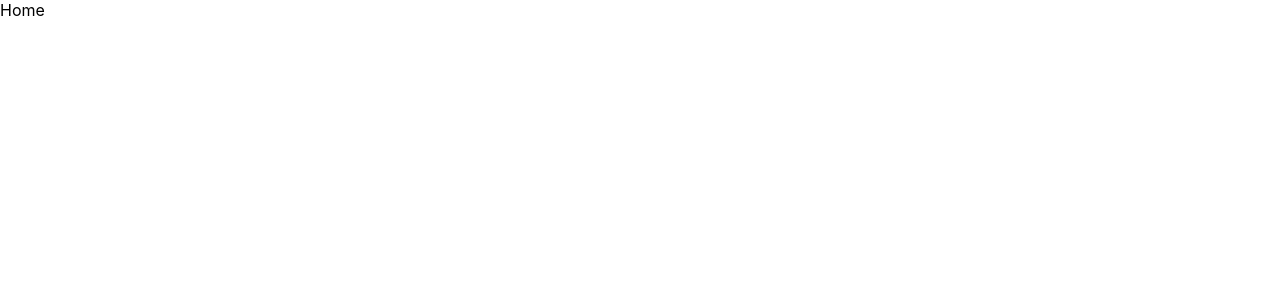
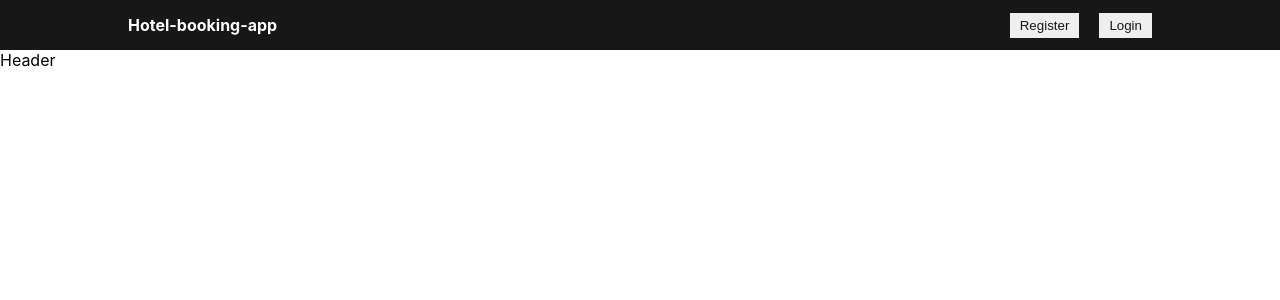
Before and after one commit to adeeb1488/hotel-booking-app, a React (Create React App) app in the folder client/: page / in a window 1280 px wide. Shown: the top 300 px of the page. Built offline with nearby package versions, Linux system fonts and the light colour scheme.

Commit message:
creating basic navbar design

```diff
--- /dev/null
+++ b/client/src/components/header/Header.jsx
@@ -0,0 +1,9 @@
+import React from 'react'
+import './Header.css'
+const Header = () => {
+  return (
+    <div className='header'>Header</div>
+  )
+}
+
+export default Header
--- /dev/null
+++ b/client/src/components/navbar/Navbar.css
@@ -0,0 +1,28 @@
+.navbar{
+    height: 50px;
+    display: flex;
+    justify-content: center;
+    background-color: #171717;
+}
+
+.navbarContainer{
+    width: 100%;
+    max-width: 1024px;
+    color: white;
+    display: flex;
+    align-items: center;
+    justify-content: space-between;
+}
+
+.logo{
+    font-weight: 700;
+
+}
+
+.navButton{
+    margin-left: 20px;
+    border: none;
+    padding: 5px 10px;
+    cursor: pointer;
+    color: #171717;
+}
--- /dev/null
+++ b/client/src/components/navbar/Navbar.jsx
@@ -0,0 +1,21 @@
+import React from 'react'
+import './Navbar.css'
+
+const Navbar = () => {
+  return (
+    <div className='navbar'>
+        <div className="navbarContainer">
+            <span className="logo">
+                Hotel-booking-app
+            </span>
+        <div className="navItems">
+            <button className="navButton">Register</button>
+            <button className="navButton">Login</button>
+        </div>
+        </div>
+
+    </div>
+  )
+}
+
+export default Navbar
--- a/client/src/pages/Home/Home.jsx
+++ b/client/src/pages/Home/Home.jsx
@@ -1,8 +1,13 @@
 import React from 'react'
+import Header from '../../components/header/Header'
+import Navbar from '../../components/navbar/Navbar'
 import './Home.css'
 const Home = () => {
   return (
-    <div>Home</div>
+    <div>
+        <Navbar/>
+        <Header/>
+    </div>
   )
 }
 
```
Also changed, not shown: client/src/components/header/Header.css (added).
